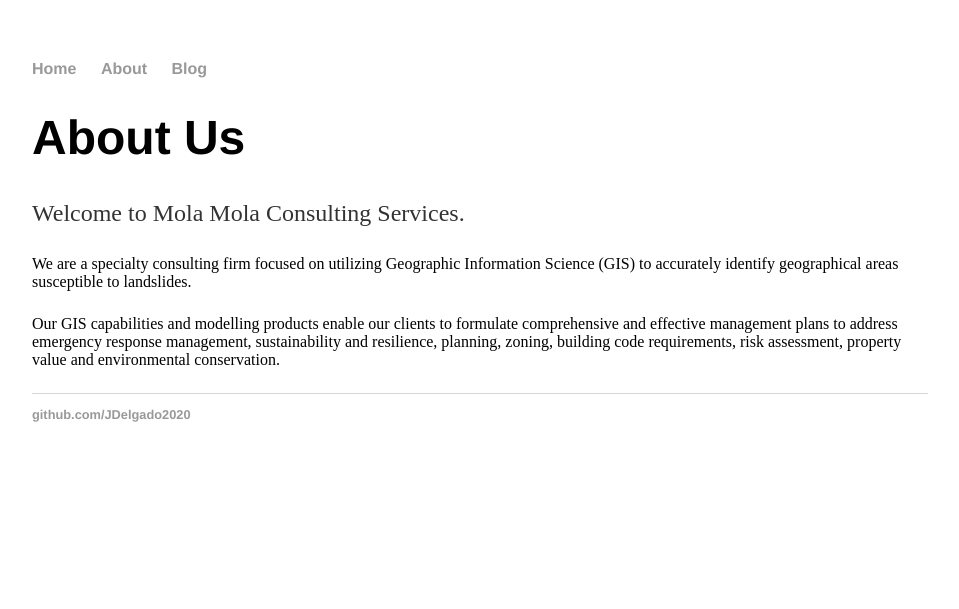
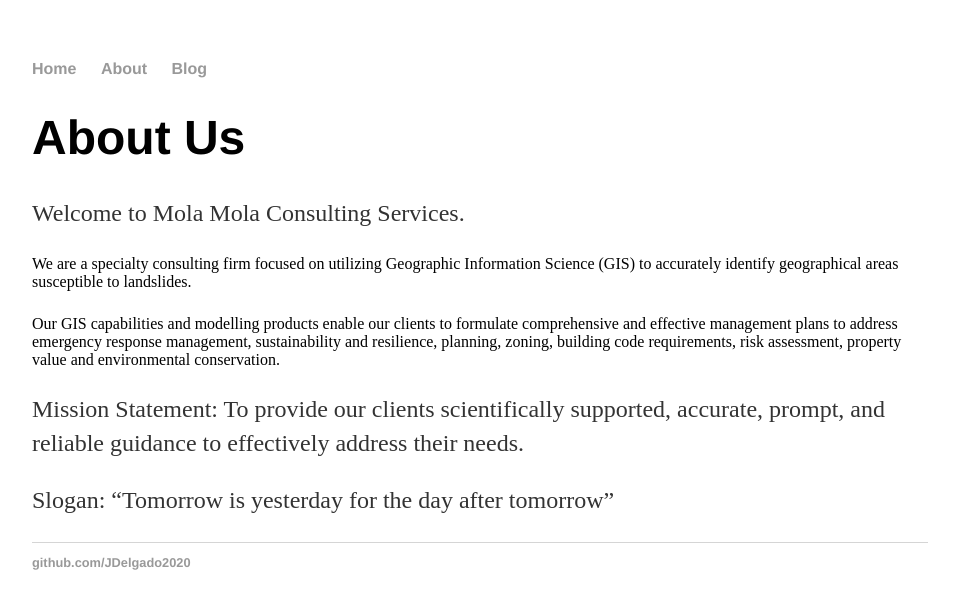
Before and after one commit to MolaMolaConsulting/Landslide_Research_Project, a Jekyll site: the page built from about.html, in a window 1280 px wide. Shown: the top 609 px of the page, without its empty margins (160-1119 px from the left). Built offline with Jekyll 4.4.1, drawn with Linux system fonts in a browser that asks for light colours.

Commit message:
Update about.html

```diff
--- a/about.html
+++ b/about.html
@@ -5,5 +5,10 @@ title: About Us
 <div class="about">
 	<h1> About Us </h1>
 	<p>Welcome to Mola Mola Consulting Services.</p>We are a specialty consulting firm focused on utilizing Geographic Information Science (GIS) to accurately identify geographical areas susceptible to landslides.</p>Our GIS capabilities and modelling products enable our clients to formulate comprehensive and effective management plans to address emergency response management, sustainability and resilience, planning, zoning, building code requirements, risk assessment, property value and environmental conservation.</p>
+
+	<p>Mission Statement:  To provide our clients scientifically supported, accurate, prompt, and reliable guidance to effectively address their needs.<p>
+
+	<p>Slogan: “Tomorrow is yesterday for the day after tomorrow”<p>
+
 </a></p>
 </div><!-- /.about -->
```
